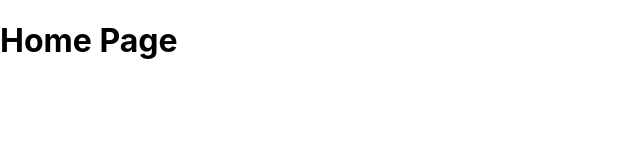
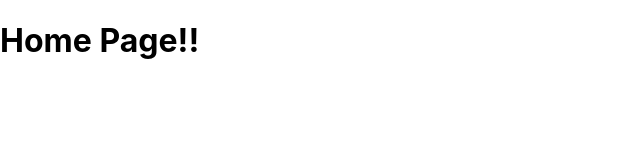
Before and after one commit to SEANsomething/Help_Me_Board, a React (Create React App) app: page / in a window 1280 px wide. Shown: the top 160 px of the page, without its empty margins (0-640 px from the left). Built offline with nearby package versions, Linux system fonts and the light colour scheme; the HTML template or start-up script is replaced by a standard one.

Commit message:
home에 느낌표 추가

```diff
--- a/src/pages/home/index.jsx
+++ b/src/pages/home/index.jsx
@@ -1,5 +1,5 @@
 export default function Home() {
 	return <>
-		<h1>Home Page</h1>
+		<h1>Home Page!!</h1>
 	</>
 }
```
